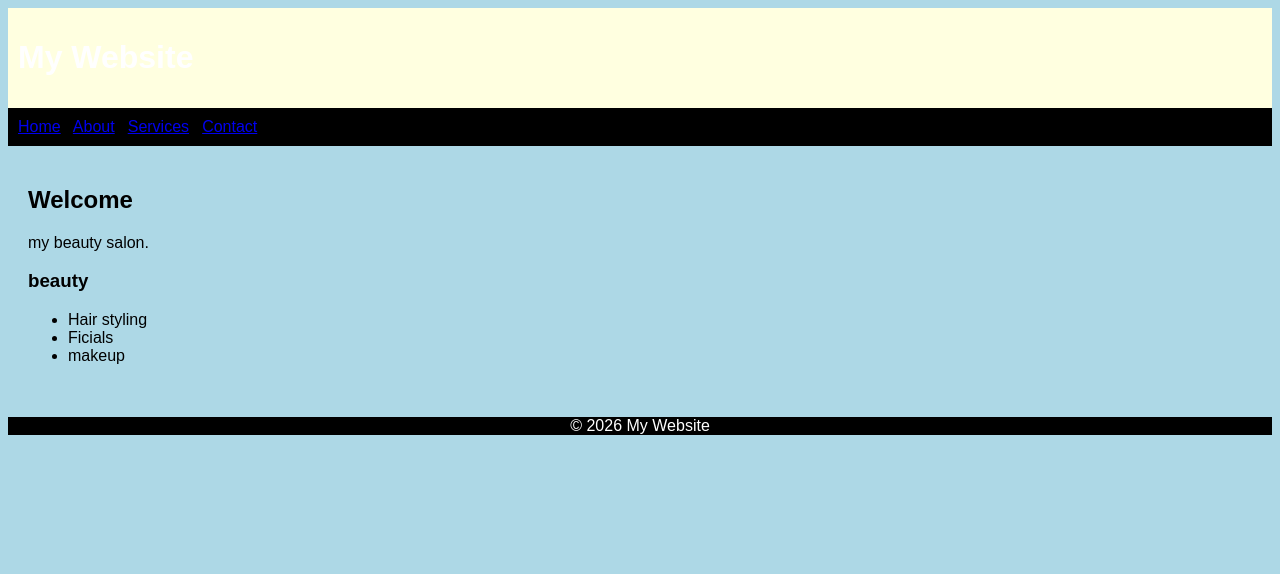
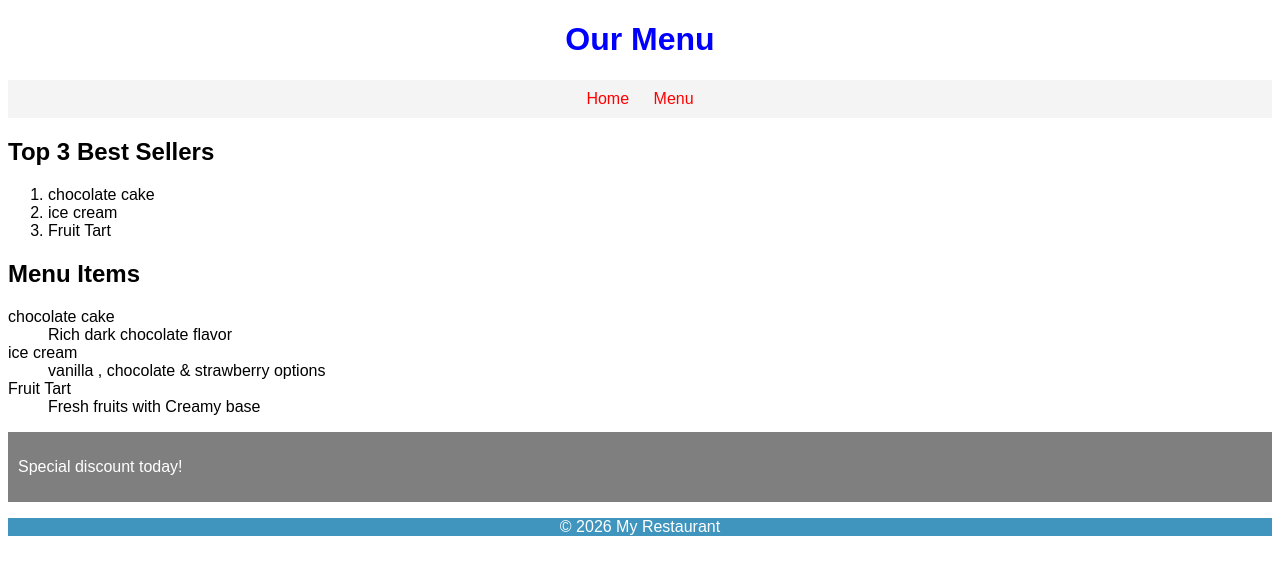
Before and after one commit to iqrakaahiye26-oss/Kahiye-projuct, a plain HTML site: page index.html in a window 1280 px wide. Drawn offline with Linux system fonts and the light colour scheme.

Commit message:
Add files via upload

```diff
--- a/index.html
+++ b/index.html
@@ -1,35 +1,93 @@
 <!DOCTYPE html>
 <html>
 <head>
-    <title>Home</title>
+    <title>Menu</title>
+
+    <style>
+        * {
+            font-family: Arial;
+        }
+
+        #logo {
+            text-align: center;
+            color: blue;
+        }
+
+        nav ul {
+            list-style: none;
+            text-align: center;
+            background-color: #f4f4f4;
+            padding: 10px;
+        }
+
+        nav ul li {
+            display: inline;
+            margin: 10px;
+        }
+
+        nav ul li a {
+            text-decoration: none;
+            color: red;
+        }
+
+        .offer {
+            background-color: rgba(0,0,0,0.5);
+            color: white;
+            padding: 10px;
+        }
+
+        footer {
+            background-color: hsl(200,50%,50%);
+            text-align: center;
+            color: white;
+        }
+    </style>
 </head>
-<body style="font-family: Arial; background-color: lightblue;">
 
-<header style="background-color: lightyellow; color: white; padding: 10px;">
-    <h1>My Website</h1>
+<body>
+
+<header>
+    <h1 id="logo">Our Menu</h1>
 </header>
 
-<nav style="background-color: black; padding: 10px;">
-    <a href="index.html">Home</a> |
-    <a href="about.html">About</a> |
-    <a href="services.html">Services</a> |
-    <a href="contact.html">Contact</a>
+<nav>
+    <ul>
+        <li><a href="index.html">Home</a></li>
+        <li><a href="menu.html">Menu</a></li>
+    </ul>
 </nav>
 
-<main style="padding: 20px;">
-    <h2>Welcome</h2>
-    <p>my beauty salon.</p>
+<main>
 
-    <h3>beauty </h3>
-    <ul>
-        <li>Hair styling</li>
-        <li>Ficials</li>
-        <li>makeup</li>
-    </ul>
+    <h2>Top 3 Best Sellers</h2>
+    <!-- Ordered List -->
+    <ol>
+        <li>chocolate cake</li>
+        <li>ice cream</li>
+        <li>Fruit Tart</li>
+    </ol>
+
+    <h2>Menu Items</h2>
+    <!-- Description List -->
+    <dl>
+        <dt>chocolate cake</dt>
+        <dd>Rich dark chocolate flavor</dd>
+
+        <dt>ice cream </dt>
+        <dd>vanilla , chocolate & strawberry options</dd>
+
+        <dt>Fruit Tart</dt>
+        <dd>Fresh fruits with Creamy base</dd>
+    </dl>
+
+    <div class="offer">
+        <p>Special discount today!</p>
+    </div>
+
 </main>
 
-<footer style="background-color: black; color: white; text-align: center;">
-    <p>© 2026 My Website</p>
+<footer>
+    <p>© 2026 My Restaurant</p>
 </footer>
 
 </body>
```
Also changed, not shown: menu.html (added, +15 -0 lines).
